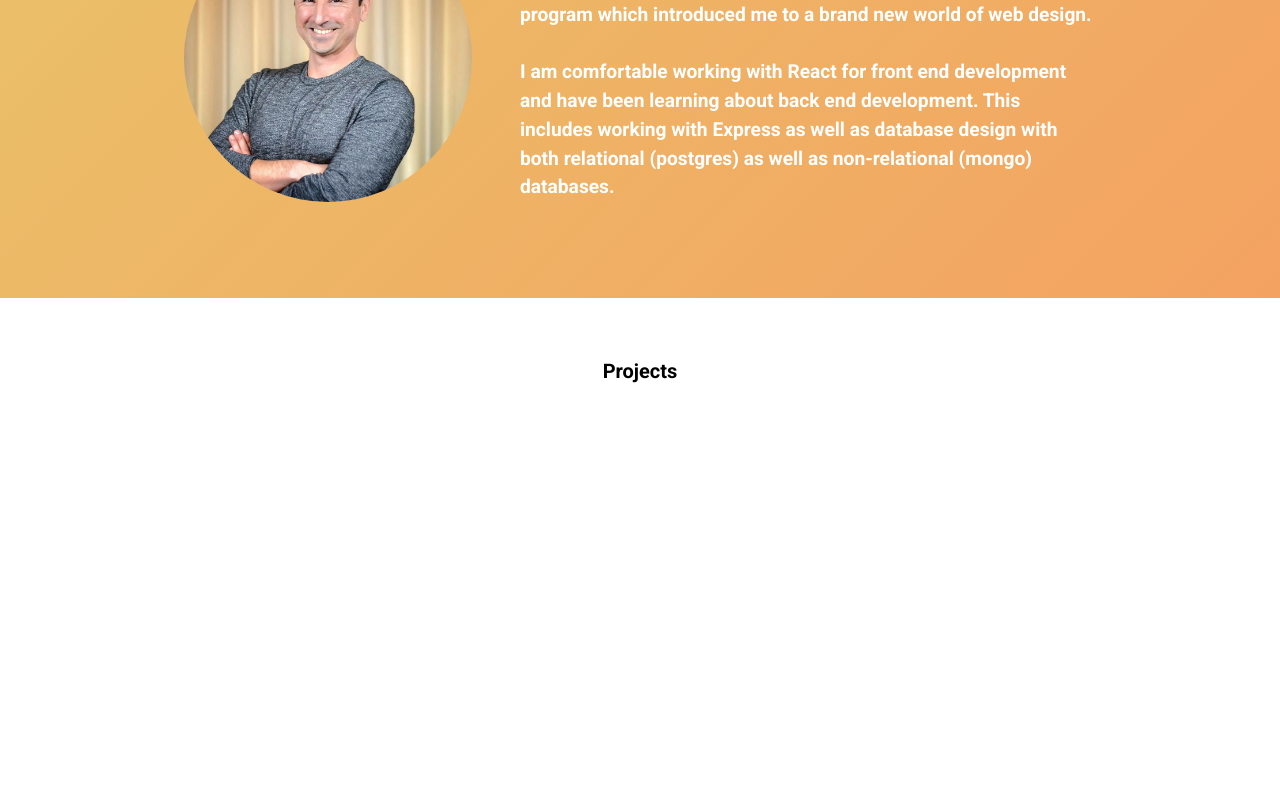
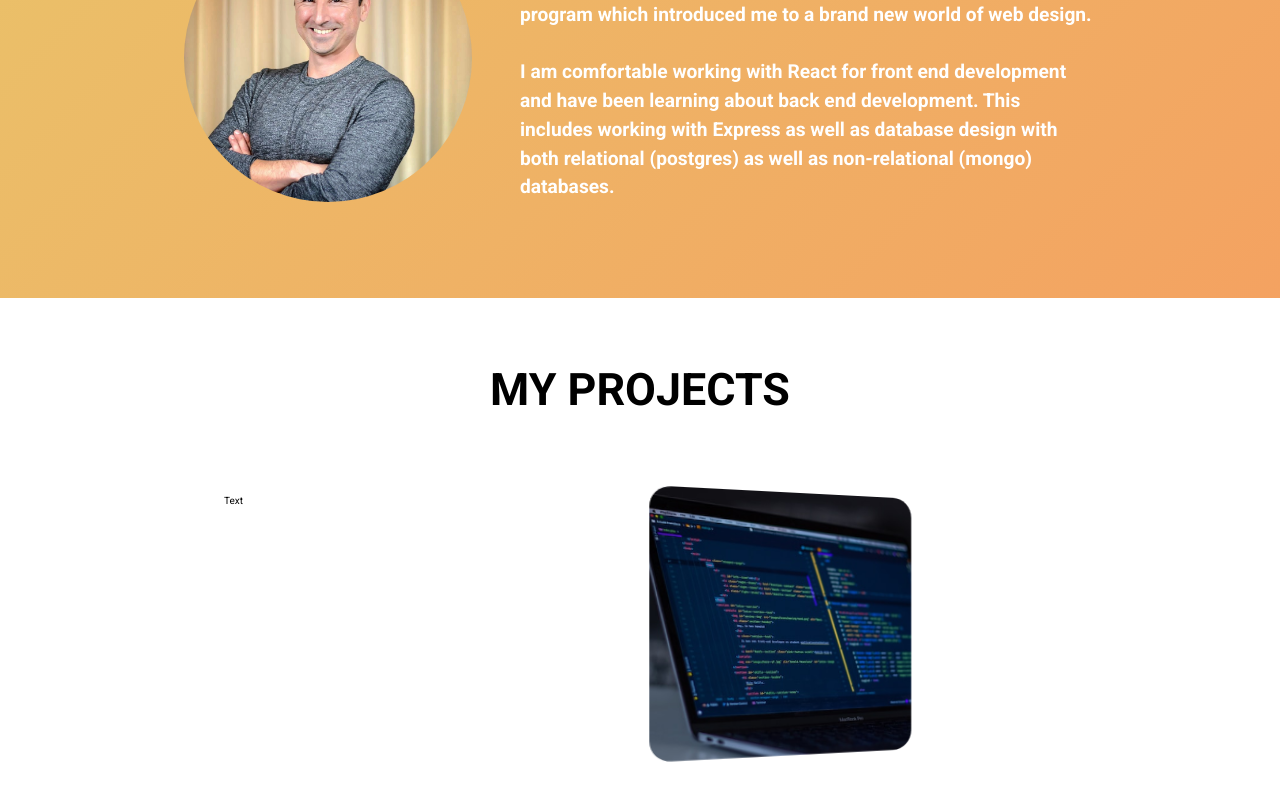
Before and after one commit to JWCTempleton/react-dev-portfolio, a React (Create React App) app in the folder react-portfolio/: page / in a window 1280 px wide. Shown: the part 1065-1865 px from the top of the page. Built offline with nearby package versions, Linux system fonts and the light colour scheme.

Commit message:
Add projects section

```diff
--- a/react-portfolio/src/components/Projects.css
+++ b/react-portfolio/src/components/Projects.css
@@ -4,4 +4,41 @@
   align-items: center;
   width: 100vw;
   height: 30rem;
+  margin: 2rem auto;
 }
+
+.projects-content {
+  display: flex;
+  justify-content: center;
+  width: 60rem;
+  gap: 2rem;
+  margin-top: 3rem;
+}
+
+.projects-text {
+  width: 25rem;
+}
+
+.projects-image {
+  width: 25rem;
+}
+
+.projects-photo {
+  border-radius: 0.8rem;
+  --f: 0.1; /* the parallax factor (the smaller the better) */
+  --r: 20px; /* radius */
+
+  --_f: calc(100% * var(--f) / (1 + var(--f)));
+  --_a: calc(90deg * var(--f));
+  width: 18rem; /* the image size */
+  aspect-ratio: calc(1 + var(--f));
+  object-fit: cover;
+  clip-path: inset(0 var(--_f) 0 0 round var(--r));
+  transform: perspective(400px) var(--_t, rotateY(var(--_a)));
+  transition: 0.5s;
+  cursor: pointer;
+}
+.projects-photo:hover {
+  clip-path: inset(0 0 0 var(--_f) round var(--r));
+  --_t: translateX(calc(-1 * var(--_f))) rotateY(calc(-1 * var(--_a)));
+}
--- a/react-portfolio/src/components/Projects.jsx
+++ b/react-portfolio/src/components/Projects.jsx
@@ -1,11 +1,17 @@
-import "./Projects.css"
+import "./Projects.css";
 
 const Projects = () => {
-    return (
-        <div className="projects-section">
-            <h1>Projects</h1>
+  return (
+    <div className="projects-section">
+      <h2>My Projects</h2>
+      <div className="projects-content">
+        <div className="projects-text">Text</div>
+        <div className="projects-image">
+          <img className="projects-photo" src="./laptop-1.jpg" alt="laptop" />
         </div>
-    )
-}
+      </div>
+    </div>
+  );
+};
 
-export default Projects
+export default Projects;
```
Also changed, not shown: react-portfolio/public/laptop-1.jpg (added).
